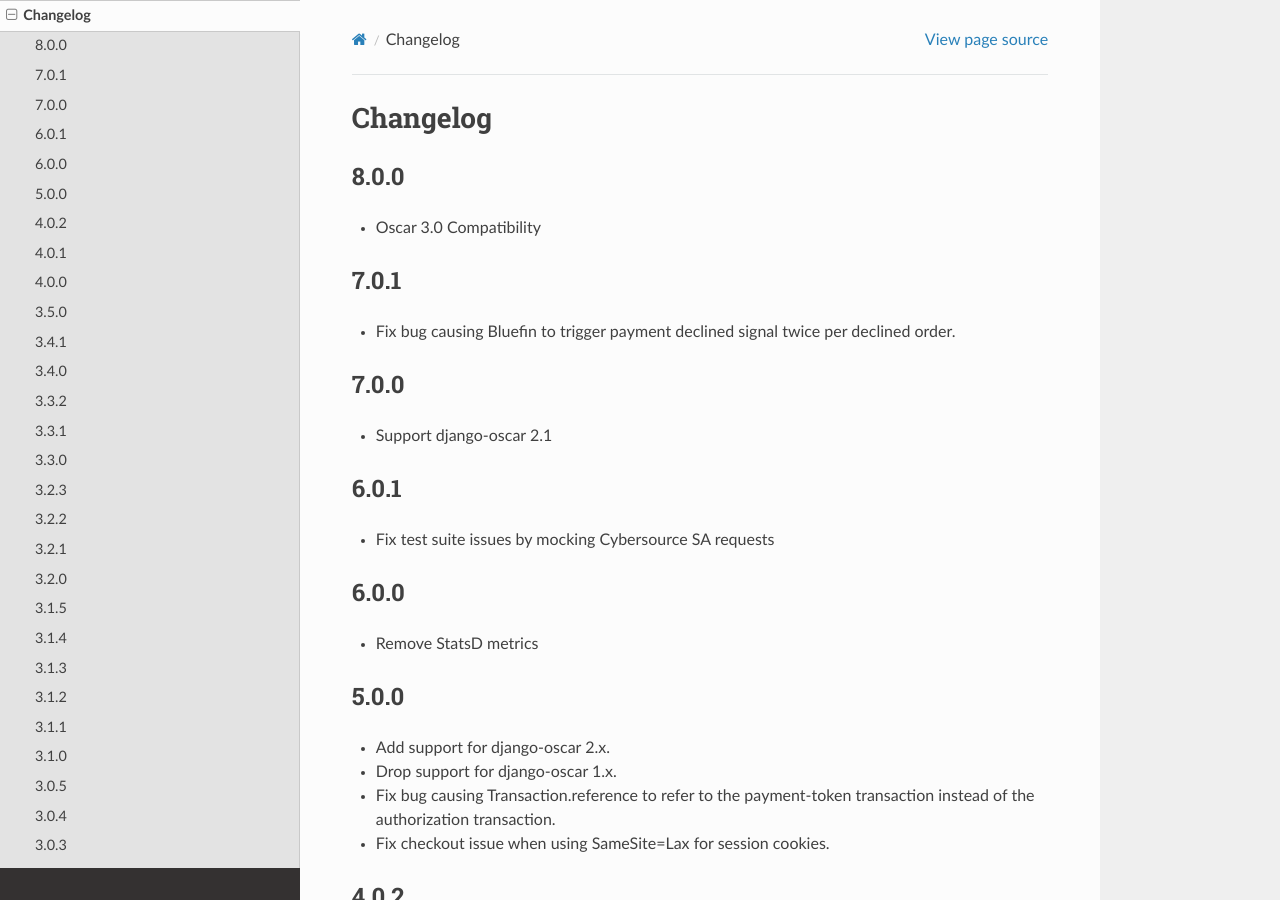
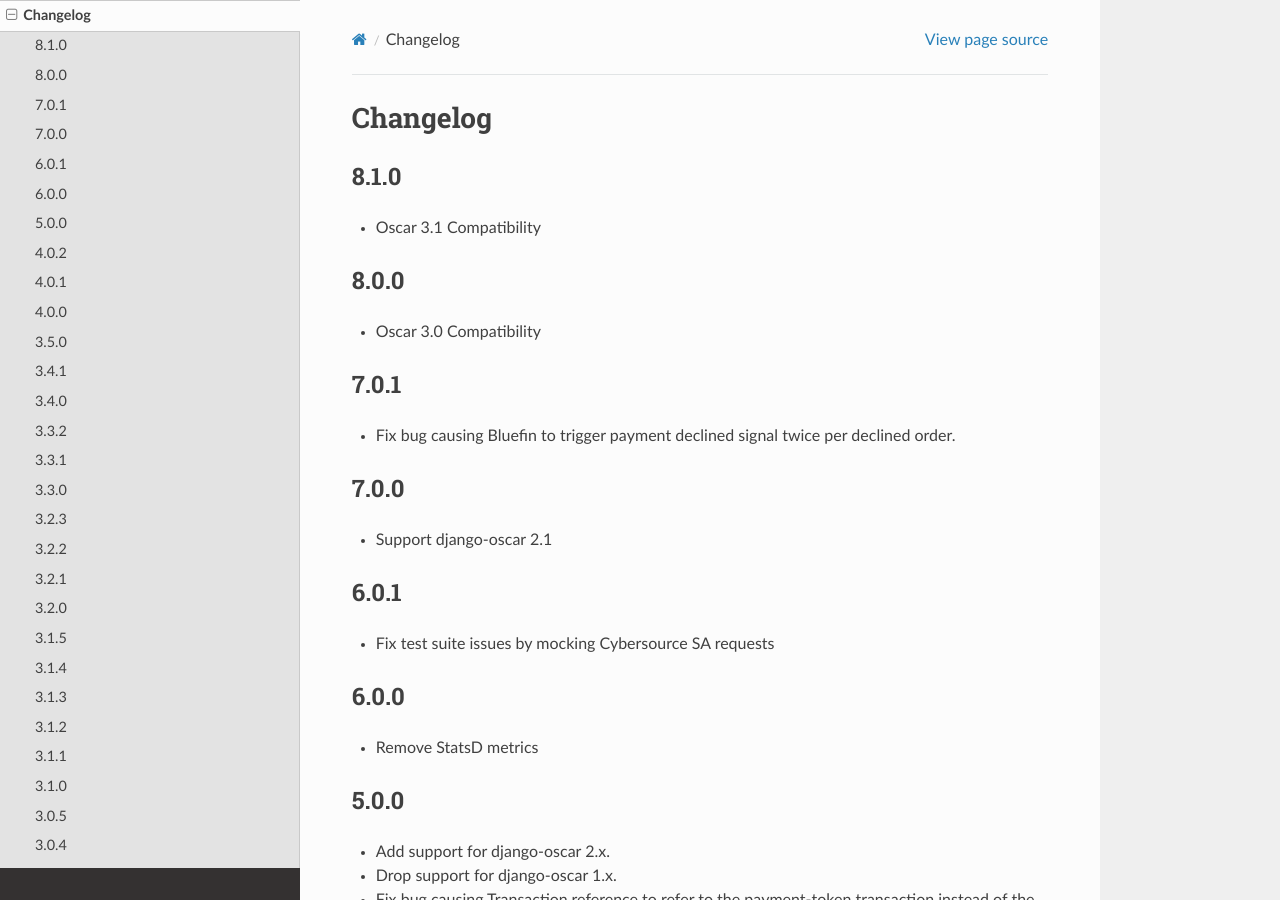
Before and after one commit to thelabnyc/django-oscar-cybersource, a Sphinx documentation site: the page built from docs/changes.rst, in a window 1280 px wide and 900 px high. Built offline with Sphinx 7.4.7 and the Read the Docs theme 2.0.0, drawn with Linux system fonts in a browser that asks for light colours; the version number could not be read and is left out.

Commit message:
Update changelog

```diff
--- a/docs/changes.rst
+++ b/docs/changes.rst
@@ -2,6 +2,10 @@
 
 Changelog
 =========
+
+8.1.0
+------------------
+- Oscar 3.1 Compatibility
 
 8.0.0
 ------------------
```
